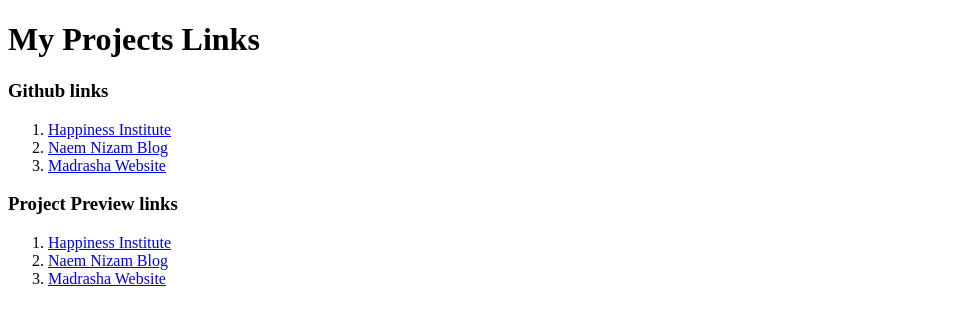
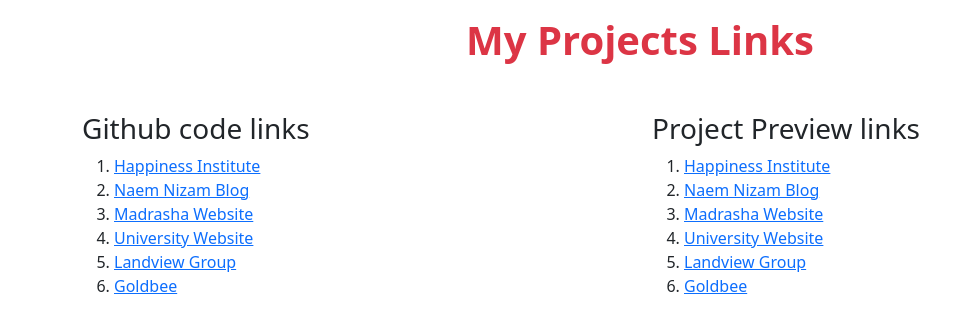
Before and after one commit to Masudrana93/my-projects-link, a plain HTML site: page index.html in a window 1280 px wide. Shown: the whole page, without its empty margins (0-974 px from the left). Drawn offline with nearby package versions, Linux system fonts and the light colour scheme.

Commit message:
link added

```diff
--- a/index.html
+++ b/index.html
@@ -1,20 +1,32 @@
 <!DOCTYPE html>
 <html lang="en">
+
 <head>
     <meta charset="UTF-8">
     <meta name="viewport" content="width=device-width, initial-scale=1.0">
     <title>My Project Links</title>
+    <!-- Bootstrap css link  -->
+    <link href="https://cdn.jsdelivr.net/npm/bootstrap@5.3.6/dist/css/bootstrap.min.css" rel="stylesheet" integrity="sha384-4Q6Gf2aSP4eDXB8Miphtr37CMZZQ5oXLH2yaXMJ2w8e2ZtHTl7GptT4jmndRuHDT" crossorigin="anonymous">
+
 </head>
+
 <body>
+    <div class="container-fluid">
+        <div class="container">
+            <div class="row">
 
-    <h1 class="text-danger fw-bold">My Projects Links</h1>
+                <h1 class="text-danger fw-bold mb-5 mt-3 text-center">My Projects Links</h1>
                 <div class="col-md-6">
-    <h3>Github links</h3>
+                    <h3>Github code links</h3>
 
                     <ol>
-        <li><a href="https://github.com/Masudrana93/happiness-institute.git">Happiness Institute</a></li>
+                        <li><a href="https://github.com/Masudrana93/happiness-institute.git">Happiness Institute</a>
+                        </li>
                         <li><a href="https://github.com/Masudrana93/naem-nizam.git">Naem Nizam Blog</a></li>
                         <li><a href="https://github.com/Masudrana93/madrasha-website.git">Madrasha Website</a></li>
+                        <li><a href="https://github.com/Masudrana93/university-website.git">University Website</a></li>
+                        <li><a href="https://github.com/Masudrana93/landiview_group.git">Landview Group</a></li>
+                        <li><a href="https://github.com/Masudrana93/goldbee.git">Goldbee</a></li>
                     </ol>
 
                 </div>
@@ -26,11 +38,23 @@
                         <li><a href="https://masudrana93.github.io/happiness-institute/">Happiness Institute</a></li>
                         <li><a href="https://masudrana93.github.io/naem-nizam/">Naem Nizam Blog</a></li>
                         <li><a href="https://masudrana93.github.io/madrasha-website/">Madrasha Website</a></li>
+                        <li><a href="https://masudrana93.github.io/university-website/#">University Website</a></li>
+                        <li><a href="https://masudrana93.github.io/landiview_group/">Landview Group</a></li>
+                        <li><a href="https://masudrana93.github.io/goldbee/">Goldbee</a></li>
+
                     </ol>
 
                 </div>
 
 
+            </div>
+        </div>
+    </div>
+
+
+<!-- Bootstrap js bundle  -->
+<script src="https://cdn.jsdelivr.net/npm/bootstrap@5.3.6/dist/js/bootstrap.bundle.min.js" integrity="sha384-j1CDi7MgGQ12Z7Qab0qlWQ/Qqz24Gc6BM0thvEMVjHnfYGF0rmFCozFSxQBxwHKO" crossorigin="anonymous"></script>
 
 </body>
+
 </html>
```
Lines whose indentation alone changed are shown as unchanged.
